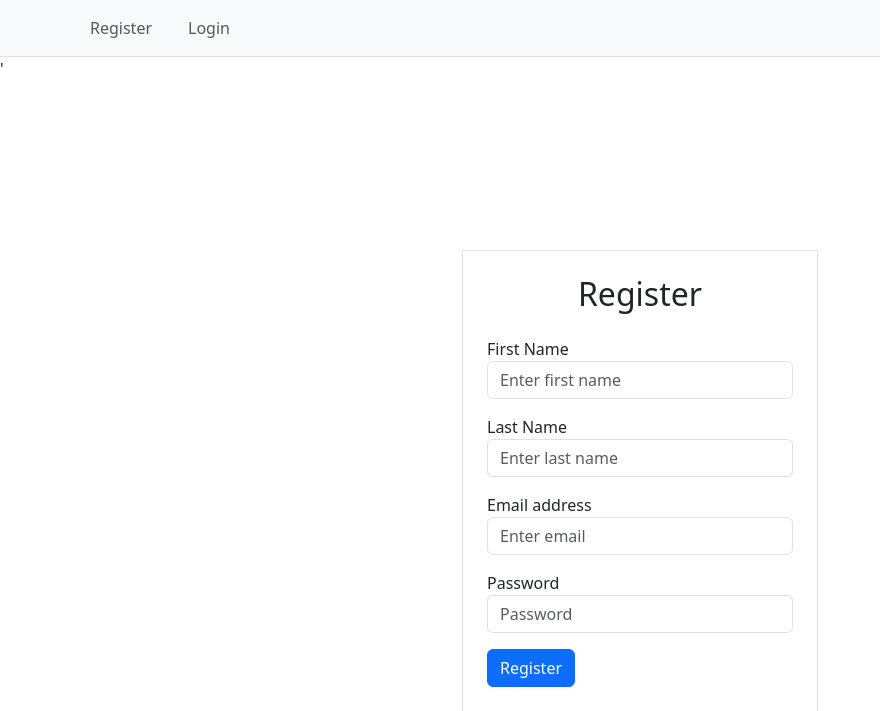
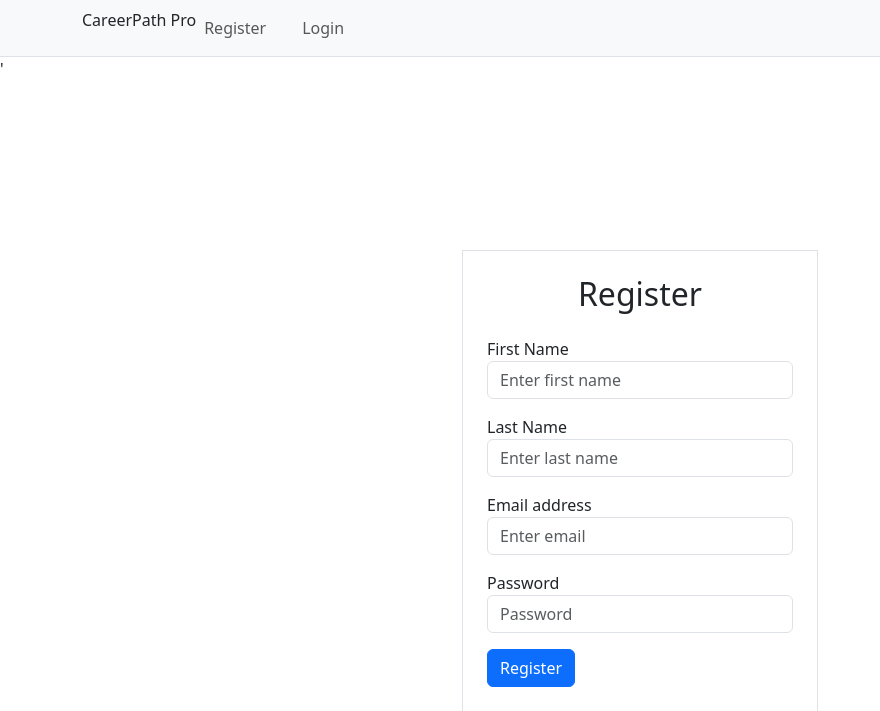
Before and after one commit to Code-Crusaders-00/CareerPath-Pro, a Node server app: page /register in a window 1280 px wide. Shown: the top 711 px of the page, without its empty margins (0-880 px from the left). Run offline with Node 20, Linux system fonts and the light colour scheme.

Commit message:
add title to navbar

```diff
--- a/Project Code/views/partials/nav.ejs
+++ b/Project Code/views/partials/nav.ejs
@@ -13,11 +13,11 @@
             </button>
             <div class="collapse navbar-collapse" id="navbar-collapse">
                 <ul class="navbar-nav me-auto">
-                    <!--
+
                     <li class="nav-item">
-                        <a class="nav-link" href="/route">Text</a>
+                    <p>CareerPath Pro</p>
                     </li>
-                    -->
+
                     <% if (!locals.user) { %>
                     <li class="nav-item">
                         <a class="nav-link" href="/register">Register</a>
```
